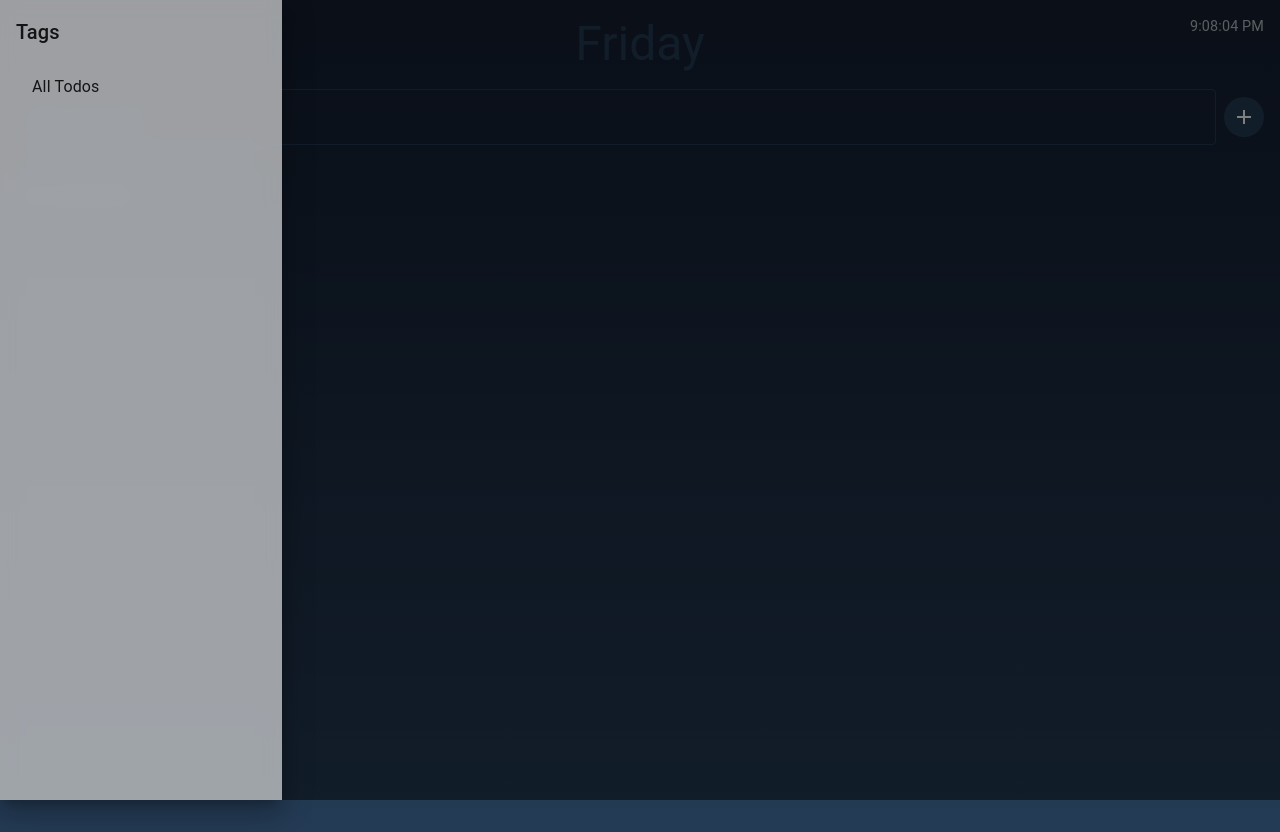
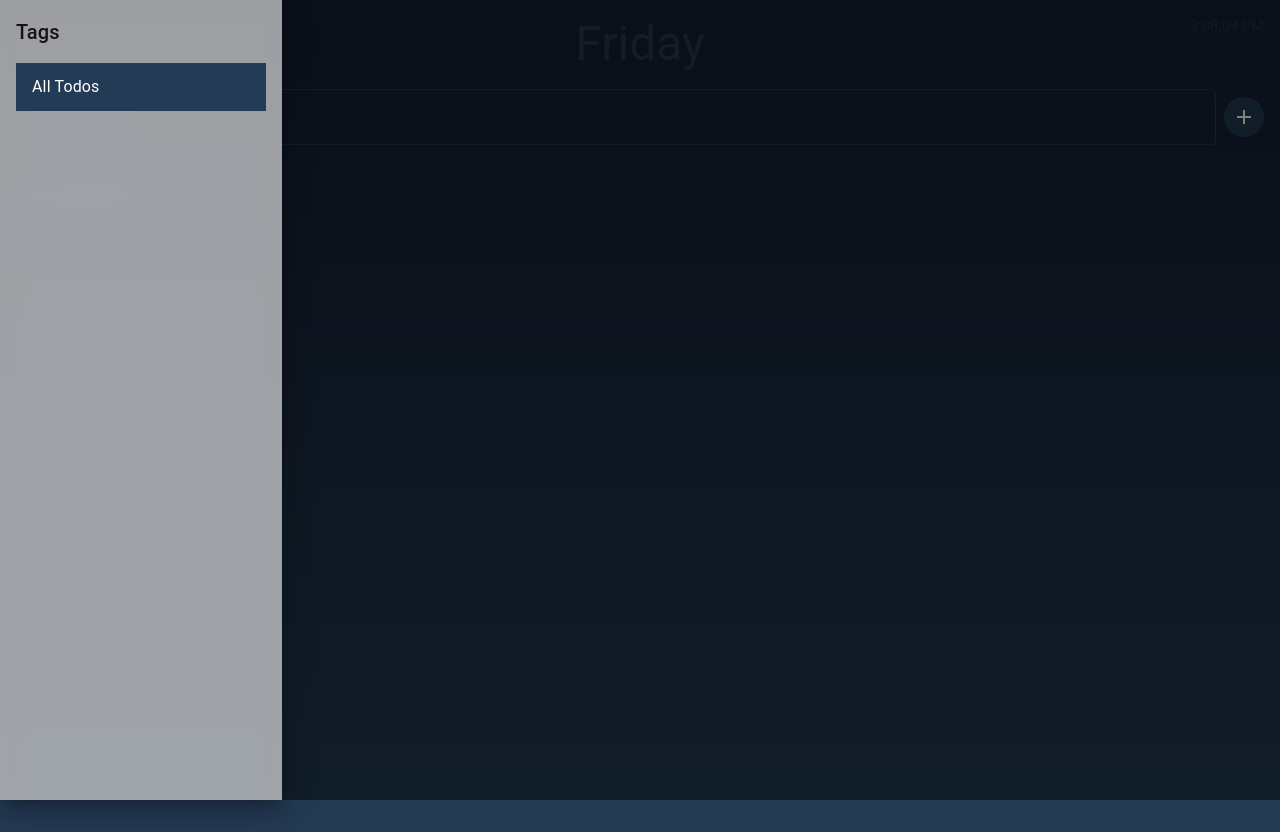
Before and after one commit to aaronbeall/todai, a React (Vite) app: page / in a window 1280 px wide. Both pictures are taken after a click on the button 36 px from the left and 36 px from the top of the page. Built offline with nearby package versions, Linux system fonts and the light colour scheme; some icons are missing.

Commit message:
feat: Replace ListItem with ListItemButton for improved tag selection UI

```diff
--- a/src/App.tsx
+++ b/src/App.tsx
@@ -1,5 +1,5 @@
 import { useState, useEffect } from 'react';
-import { TextField, Button, Stack, Card, CardContent, Typography, Box, IconButton, Drawer, List, ListItem, ListItemText, Chip, ListItemIcon, Badge } from '@mui/material';
+import { TextField, Button, Stack, Card, CardContent, Typography, Box, IconButton, Drawer, List, ListItem, ListItemText, Chip, ListItemIcon, Badge, ListItemButton } from '@mui/material';
 import MenuIcon from '@mui/icons-material/Menu';
 import { Edit, Archive, Delete, Add } from '@mui/icons-material';
 import { addTodo, getTodos, deleteTodo, getTags, Todo, Tag } from './db';
@@ -108,24 +108,40 @@ function App() {
             Tags
           </Typography>
           <List>
-            <ListItem
-              button
+            <ListItemButton
               onClick={() => setSelectedTag(null)}
               selected={selectedTag === null}
+              sx={{
+                textTransform: 'none',
+                color: selectedTag === null ? 'white' : 'inherit',
+                backgroundColor: selectedTag === null ? getTitleColor() : 'transparent',
+                '&.Mui-selected': {
+                  backgroundColor: getTitleColor(),
+                  color: 'white',
+                },
+              }}
             >
               <ListItemText primary="All Todos" />
-            </ListItem>
+            </ListItemButton>
             {tags.map((tag) => {
               const incompleteCount = todos.filter(
                 (todo) => !todo.completed && todo.tags.some((t) => t.toLowerCase() === tag.name.toLowerCase())
               ).length;
 
               return (
-                <ListItem
-                  button
+                <ListItemButton
                   key={tag.id}
                   onClick={() => setSelectedTag(tag.name)}
                   selected={selectedTag?.toLowerCase() === tag.name.toLowerCase()}
+                  sx={{
+                    textTransform: 'none',
+                    color: selectedTag?.toLowerCase() === tag.name.toLowerCase() ? 'white' : 'inherit',
+                    backgroundColor: selectedTag?.toLowerCase() === tag.name.toLowerCase() ? getTitleColor() : 'transparent',
+                    '&.Mui-selected': {
+                      backgroundColor: getTitleColor(),
+                      color: 'white',
+                    },
+                  }}
                 >
                   <ListItemIcon>
                     <Chip
@@ -148,7 +164,7 @@ function App() {
                       },
                     }}
                   />
-                </ListItem>
+                </ListItemButton>
               );
             })}
           </List>
@@ -161,6 +177,7 @@ function App() {
           right: 16,
           fontSize: '0.9rem',
           opacity: 0.7,
+          color: getTitleColor(),
         }}
       >
         {currentTime}
```
